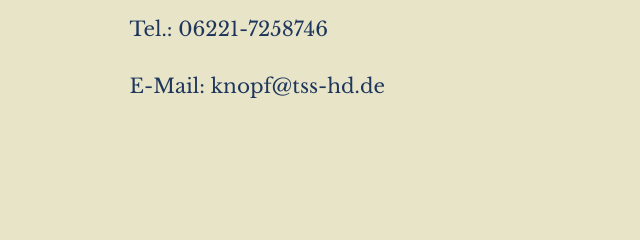
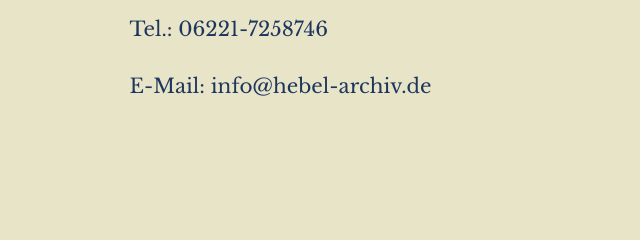
Before and after one commit to Simon-Martens/j-p-hebel, an Astro site: page /kontakt in a window 1280 px wide. Shown: the part 353-593 px from the top of the page, 392-1032 px from the left. Built offline with nearby package versions, Linux system fonts and the light colour scheme; Astro itself is replaced by a stand-in of ours; a web font is replaced by a local one.

Commit message:
Hebl-Archiv Kontaktadresse

```diff
--- a/src/pages/kontakt.astro
+++ b/src/pages/kontakt.astro
@@ -38,7 +38,7 @@ import portrait from "../assets/Hebel-Portrait_Mueller_Ausschnitt.jpg";
             <p>Hirschgasse 2</p>
             <p>D – 69120 Heidelberg</p>
             <p class="mt-6">Tel.: 06221-7258746</p>
-            <p class="mt-6">E-Mail: knopf@tss-hd.de</p>
+            <p class="mt-6">E-Mail: info@hebel-archiv.de</p>
           </div>
         </div>
       </div>
```
